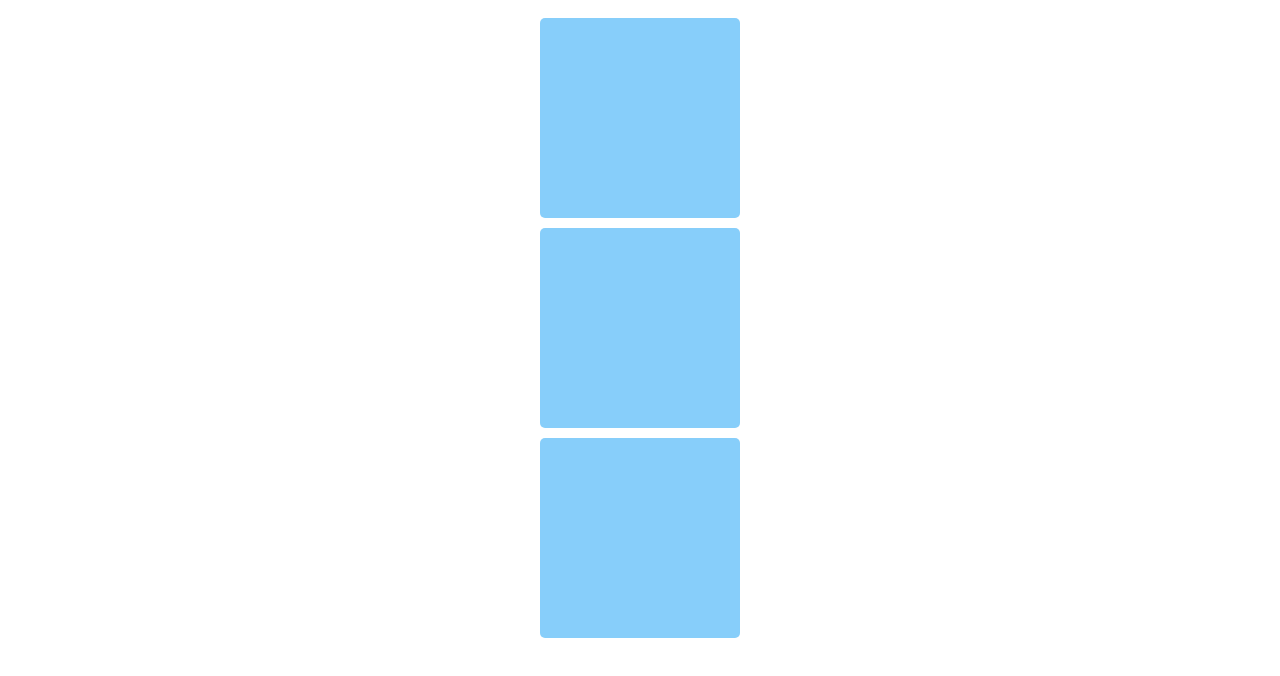
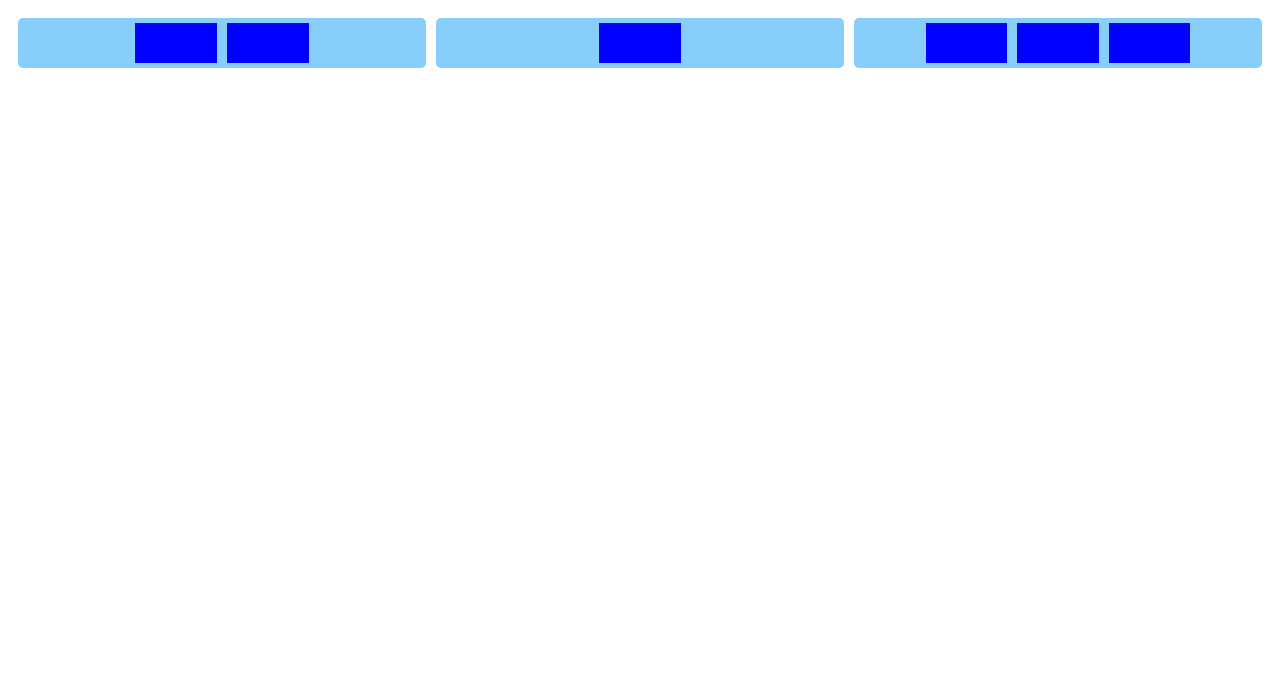
Before and after one commit to carloskiki21/css-grid, a plain HTML site: page index.html in a window 1280 px wide. Drawn offline with Linux system fonts and the light colour scheme.

Commit message:
testing some grids

```diff
--- a/index.html
+++ b/index.html
@@ -6,9 +6,30 @@
 </head>
 <body>
 	<div class="container">
-		<div class="item"></div>
-		<div class="item"></div>
-		<div class="item"></div>
+		<div class="item">
+			<div class="item-2">
+
+			</div>
+			<div class="item-2">
+
+			</div>
+		</div>
+		<div class="item">
+			<div class="item-2">
+
+			</div>
+		</div>
+		<div class="item">
+			<div class="item-2">
+
+			</div>
+			<div class="item-2">
+
+			</div>
+			<div class="item-2">
+
+			</div>
+		</div>
 	</div>
 </body>
 </html>
--- a/style.css
+++ b/style.css
@@ -3,17 +3,34 @@ body {
 }
 
 .container {
-    height: 100%;
 	width: 100%;
 	display: flex;
-	flex-direction: column;
+	flex-direction: row;
 	align-items: center;
+	justify-content: center;
 }
 
 .item {
-	width: 200px;
-	height: 200px;
+	width: 40%;
 	margin: 5px;
 	background: lightskyblue;
 	border-radius: 5px;
+	display: flex;
+	flex-direction: row;
+	align-items: center;
+	justify-content: center;
+	padding: 0 auto;
 }
+
+.item-2 {
+	width: 20%;
+	height: 40px;
+	margin: 5px;
+	background: blue;
+}
+
+@media screen and (max-width: 480px) {
+    .container {
+        flex-direction: column;
+    }
+}
```
Also changed, not shown: 1 other file.
